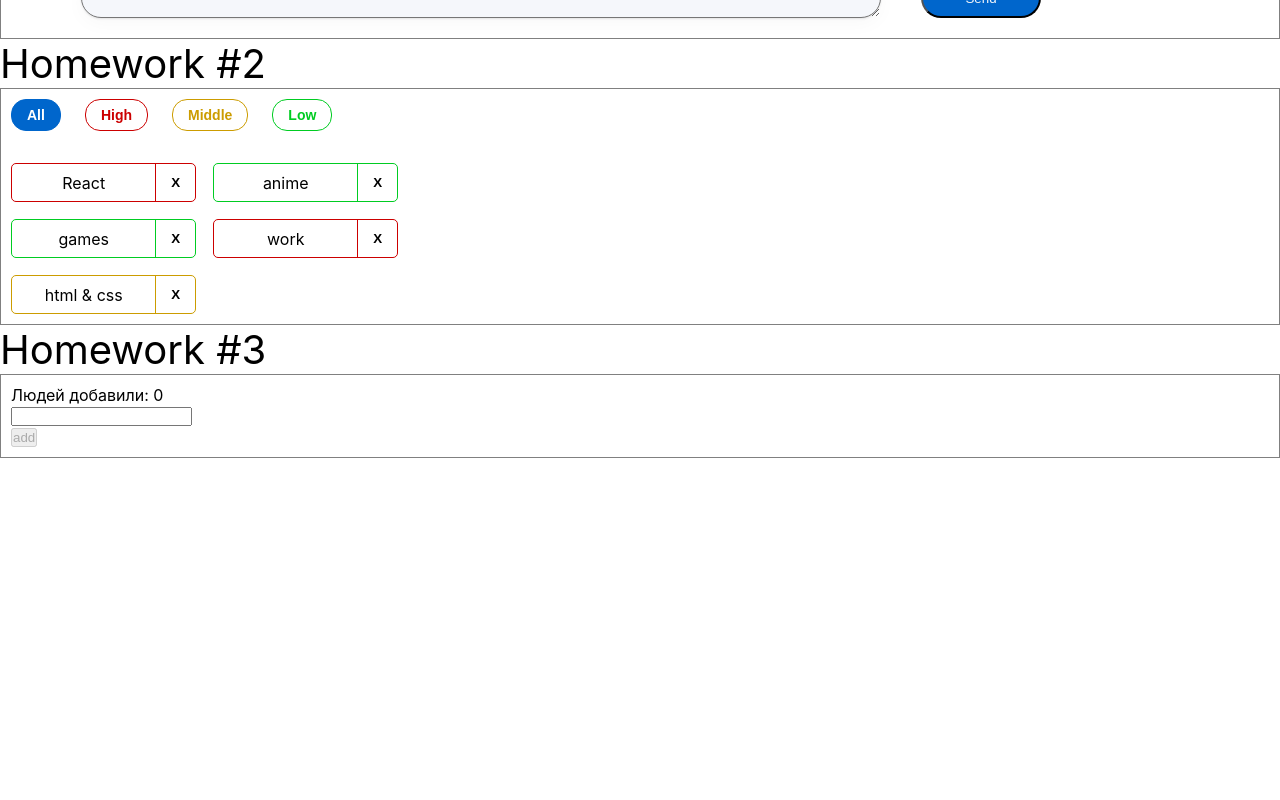
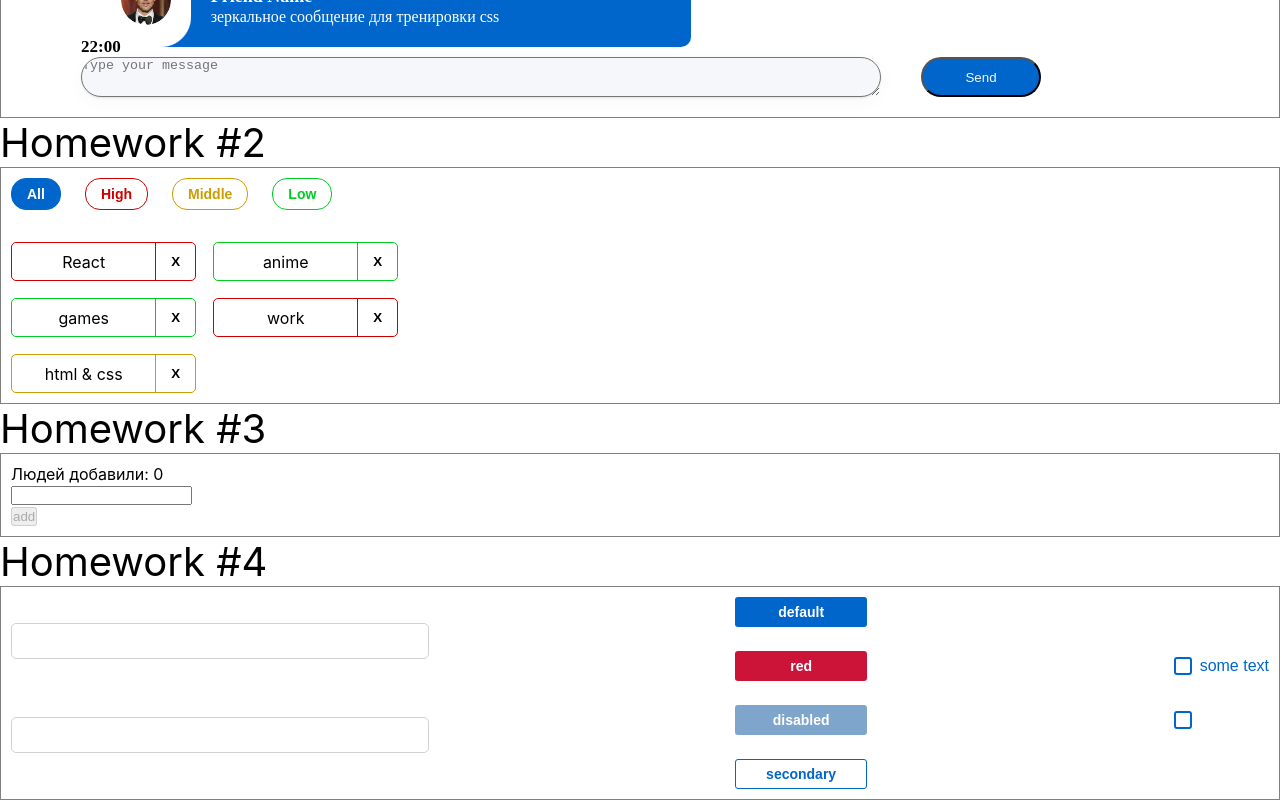
Before and after one commit to sergeisv113/dz_auto, a React (Create React App) app: page /#/pre-junior in a window 1280 px wide. Before the commit this address led to /. Shown: the part 288-1088 px from the top of the page. Before the commit the page ends 800 px from the top, so only its background shows below. Built offline with nearby package versions, Linux system fonts and the light colour scheme.

Commit message:
commit 5

```diff
--- a/src/s1-main/App.tsx
+++ b/src/s1-main/App.tsx
@@ -3,18 +3,20 @@ import s from './App.module.css'
 import HW1 from '../s2-homeworks/hw01/HW1'
 import HW2 from "../s2-homeworks/hw02/HW2";
 import HW3 from "../s2-homeworks/hw03/HW3";
+import HW4 from "../s2-homeworks/hw04/HW4";
+import HW5 from "../s2-homeworks/hw05/HW5";
 
 function App() {
     return (
         <div className={s.App}>
-            <HW1/>
+            {/*<HW1/>*/}
             {/*раскомментировать по ходу выполнения*/}
-            <HW2/>
-            <HW3/>
+            {/*<HW2/>*/}
+            {/*<HW3/>*/}
             {/*<HW4/>*/}
 
             {/*при выполнении дз 5 и более - закомментировать здесь дз 1-4, так как они есть внутри дз 5*/}
-            {/*<HW5/>*/}
+            <HW5/>
         </div>
     )
 }
--- a/src/s2-homeworks/hw04/common/c1-SuperInputText/SuperInputText.module.css
+++ b/src/s2-homeworks/hw04/common/c1-SuperInputText/SuperInputText.module.css
@@ -1,20 +1,41 @@
 .input:focus {
+    scale: 1.05;
 }
 
 .input {
+    width: 32.63vw;
+    height: 36px;
+    margin-bottom: 10px;
+    padding-left: 10px;
+    font-weight: 500;
+    font-size: 16px;
+    line-height: 20px;
+    border: 1px solid #D1D1D1;
+    border-radius: 5px;
+    outline: none;
 }
 
 .inputWrapper {
+    position: relative;
+    display: flex;
+    flex-direction: column-reverse;
 }
 
 .superInput {
+    transition: ease-in-out 0.3s;
 }
 
 .errorInput {
+    border: 1px solid #cc0000;
 }
 
 .errorInput:focus {
+    border: 1px solid #cc0000;
 }
 
 .error {
+    color: #cc0000;
+    position: absolute;
+    top: -20px;
+    left: 0;
 }
--- a/src/s2-homeworks/hw04/common/c1-SuperInputText/SuperInputText.tsx
+++ b/src/s2-homeworks/hw04/common/c1-SuperInputText/SuperInputText.tsx
@@ -47,7 +47,6 @@ const SuperInputText: React.FC<SuperInputTextPropsType> = (
         e.key === 'Enter' && // и если нажата кнопка Enter
         onEnter() // то вызвать его
     }
-
     const finalSpanClassName = s.error
         + (spanClassName ? ' ' + spanClassName : '')
     const finalInputClassName = s.input
--- a/src/s2-homeworks/hw04/common/c2-SuperButton/SuperButton.module.css
+++ b/src/s2-homeworks/hw04/common/c2-SuperButton/SuperButton.module.css
@@ -1,36 +1,95 @@
 .button {
+    display: flex;
+    flex-direction: row;
+    justify-content: center;
+    width: 132px;
+    height: 30px;
+    left: 574px;
+    top: 1465px;
+    align-items: center;
+    padding: 5px 24px;
+    gap: 10px;
+    border: none;
 }
 
 .disabled {
+    font-family: 'Montserrat', sans-serif;
+    font-style: normal;
+    font-weight: 600;
+    font-size: 14px;
+    line-height: 20px;
+    color: #002E5C;
+    background: #004D99;
+    opacity: 0.5;
+    border-radius: 3px;
+    border-color: #004D99;
 }
 
 .secondary {
+    font-family: 'Montserrat', sans-serif;
+    font-style: normal;
+    font-weight: 600;
+    font-size: 14px;
+    line-height: 20px;
+    color: #0066CC;
+    background-color: white;
+    border-radius: 3px;
+    border: 1px solid #0066CC;
 }
 
 .default {
+    font-family: 'Montserrat', sans-serif;
+    font-style: normal;
+    font-weight: 600;
+    font-size: 14px;
+    line-height: 20px;
+    background: #0066CC;
+    color: #FFFFFF;
+    border-radius: 3px;
+    border-color: #0066CC;
 }
 
 .red {
+    font-family: 'Montserrat', sans-serif;
+    font-style: normal;
+    font-weight: 600;
+    font-size: 14px;
+    line-height: 20px;
+    color: #FFFFFF;
+    background: #CC1439;
+    border-radius: 3px;
+    border-color: #CC1439;
 }
 
 .default:hover {
+    background: #0080FF;
 }
 
 .red:hover {
+    background: #FF1A47;
 }
 
 .secondary:hover {
+    background: #E5F0FA;
+    border: 1px solid #0066CC;
 }
 
 
 .default:active {
+    background: #0059B3;
 }
 
 .secondary:active {
+    background: #C9E5FF;
+    border: 1px solid #0066CC;
+    border-radius: 3px;
 }
 
 .red:active {
+    background: #B31232;
 }
 
 .button:disabled {
+    background: #004D99;
+    opacity: 0.5;
 }
--- a/src/s2-homeworks/hw04/common/c2-SuperButton/SuperButton.tsx
+++ b/src/s2-homeworks/hw04/common/c2-SuperButton/SuperButton.tsx
@@ -18,12 +18,14 @@ const SuperButton: React.FC<SuperButtonPropsType> = (
     }
 ) => {
     const finalClassName = s.button
-        // + (disabled
-        //         ? ...
-        //         : xType === 'red'
-        //             ? ...
-        + (className ? ' ' + className : '') // задачка на смешивание классов
+        + (disabled ? ` ${s.disabled}` : ' ') +
+        (xType === 'red' ? ` ${s.red}` :
+            xType === 'secondary' ? ' ' + s.secondary :
+                ' ' + s.default) // задачка на смешивание классов
+/*
+    const finalClassName = `${s.button} + ${(disabled ? s.disabled : xType === 'red' ? s.red : xType === 'secondary' ? s.secondary : s.default)}` // задачка на смешивание классов
 
+*/
     return (
         <button
             disabled={disabled}
--- a/src/s2-homeworks/hw04/common/c3-SuperCheckbox/SuperCheckbox.tsx
+++ b/src/s2-homeworks/hw04/common/c3-SuperCheckbox/SuperCheckbox.tsx
@@ -28,7 +28,12 @@ const SuperCheckbox: React.FC<SuperCheckboxPropsType> = (
 ) => {
     const onChangeCallback = (e: ChangeEvent<HTMLInputElement>) => {
         // задачка на написание онченджа
-
+        if (onChangeChecked) {
+            onChangeChecked(e.currentTarget.checked)
+        }
+        if(onChange){
+            onChange(e)
+        }
     }
 
     const finalInputClassName = s.checkbox
--- a/src/s2-homeworks/hw05/Pages.tsx
+++ b/src/s2-homeworks/hw05/Pages.tsx
@@ -18,15 +18,17 @@ function Pages() {
             <Routes>
                 {/*роутинг будут писать студенты*/}
                 {/*в начале мы попадаем на страницу '/' и переходим сразу на страницу /pre-junior*/}
-                {/*<Route ...*/}
+                <Route path={'/'} element={<Navigate  to={PATH.PRE_JUNIOR}/>}/>
 
                 {/*роуты для /pre-junior, /junior, /junior-plus*/}
-                {/*<Route ...*/}
-                {/*<Route ...*/}
-                {/*<Route ...*/}
+
+                <Route path={PATH.PRE_JUNIOR} element={<PreJunior/>}/>
+                <Route path={PATH.JUNIOR} element={<Junior/>}/>
+                <Route path={PATH.JUNIOR_PLUS} element={<JuniorPlus/>}/>
+
 
                 {/*роут для несуществующей страницы должен отрисовать <Error404 />*/}
-                {/*<Route ...*/}
+                <Route path={'*'} element={<Error404/>}/>
             </Routes>
         </div>
     )
--- a/src/s2-homeworks/hw05/header/Header.module.css
+++ b/src/s2-homeworks/hw05/header/Header.module.css
@@ -2,7 +2,13 @@
 }
 
 .header {
+    display: flex;
+    justify-content: space-between;
+    margin-bottom: 30px;
+    padding: 10px 15px 10px 15px;
+    box-shadow: 0px 0px 40px rgba(29, 33, 38, 0.13), 0px 0px 2px rgba(29, 33, 38, 0.1);
 }
 
 .header h1 {
+    font-size: 24px;
 }
--- a/src/s2-homeworks/hw05/sidebar/Sidebar.module.css
+++ b/src/s2-homeworks/hw05/sidebar/Sidebar.module.css
@@ -1,25 +1,62 @@
 .sidebar {
+    height: 100%;
+    width: 0;
+    position: fixed;
+    z-index: 2;
+    top: 0;
+    left: 0;
+    background-color: white;
+    overflow-x: hidden;
+    padding-top: 60px;
+    transition: 0.5s;
+    font-size: 0;
 }
 
 .sidebar.open {
+    display: block;
+    width: 317px;
+    padding: 63px 5px 8px 70px;
+    font-size: 22px;
+    color: black;
+    transition: 0.5s;
 }
 
 .background {
+    position: fixed;
+    z-index: 1;
+    background-color: black;
+    opacity: 0.3;
+    width: 100%;
+    height: 100%;
 }
 
 .nav {
+    display: flex;
+    flex-direction: column;
+    row-gap: 45px;
+    font-weight: 600;
 }
 
 .nav a {
+    color: black;
+    text-decoration: none;
 }
 
 .nav a:hover {
+    color: #58ACFF;
 }
 
 .nav a.active {
+    color: #0059B2;
+    text-decoration-line: underline;
+    text-decoration-style: solid;
 }
 .close {
+    border: none;
 }
 
 .close img {
+    position: absolute;
+    top: 16px;
+    right: 24px;
 }
--- a/src/s2-homeworks/hw05/sidebar/Sidebar.tsx
+++ b/src/s2-homeworks/hw05/sidebar/Sidebar.tsx
@@ -32,6 +32,7 @@ export const Sidebar: FC<PropsType> = ({open, handleClose}) => {
                         to={PATH.PRE_JUNIOR}
                         onClick={handleClose}
                         // className={...} // делает студент
+                        className={({isActive}) => isActive ? s.active  : ''}
                     >
                         Pre-junior
                     </NavLink>
@@ -40,7 +41,7 @@ export const Sidebar: FC<PropsType> = ({open, handleClose}) => {
                         to={PATH.JUNIOR}
                         onClick={handleClose}
                         // className={...} // делает студент
-                    >
+                        className={({isActive}) => isActive ? s.active  : ''}                    >
                         Junior
                     </NavLink>
                     <NavLink
@@ -48,6 +49,7 @@ export const Sidebar: FC<PropsType> = ({open, handleClose}) => {
                         to={PATH.JUNIOR_PLUS}
                         onClick={handleClose}
                         // className={...} // делает студент
+                        className={({isActive}) => isActive ? s.active  : ''}
                     >
                         Junior Plus
                     </NavLink>
```
Also changed, not shown: src/s2-homeworks/hw01/message/Message.module.css (line endings or trailing spaces).
